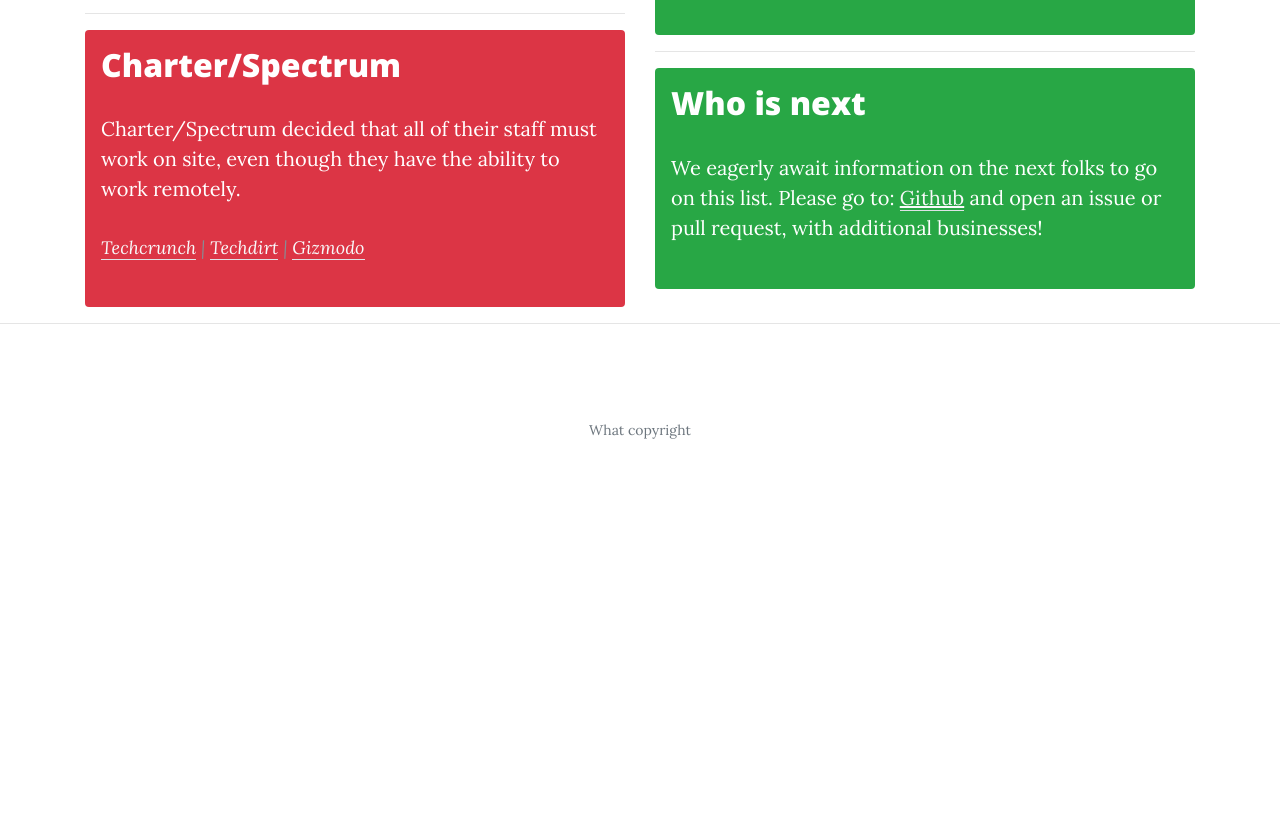
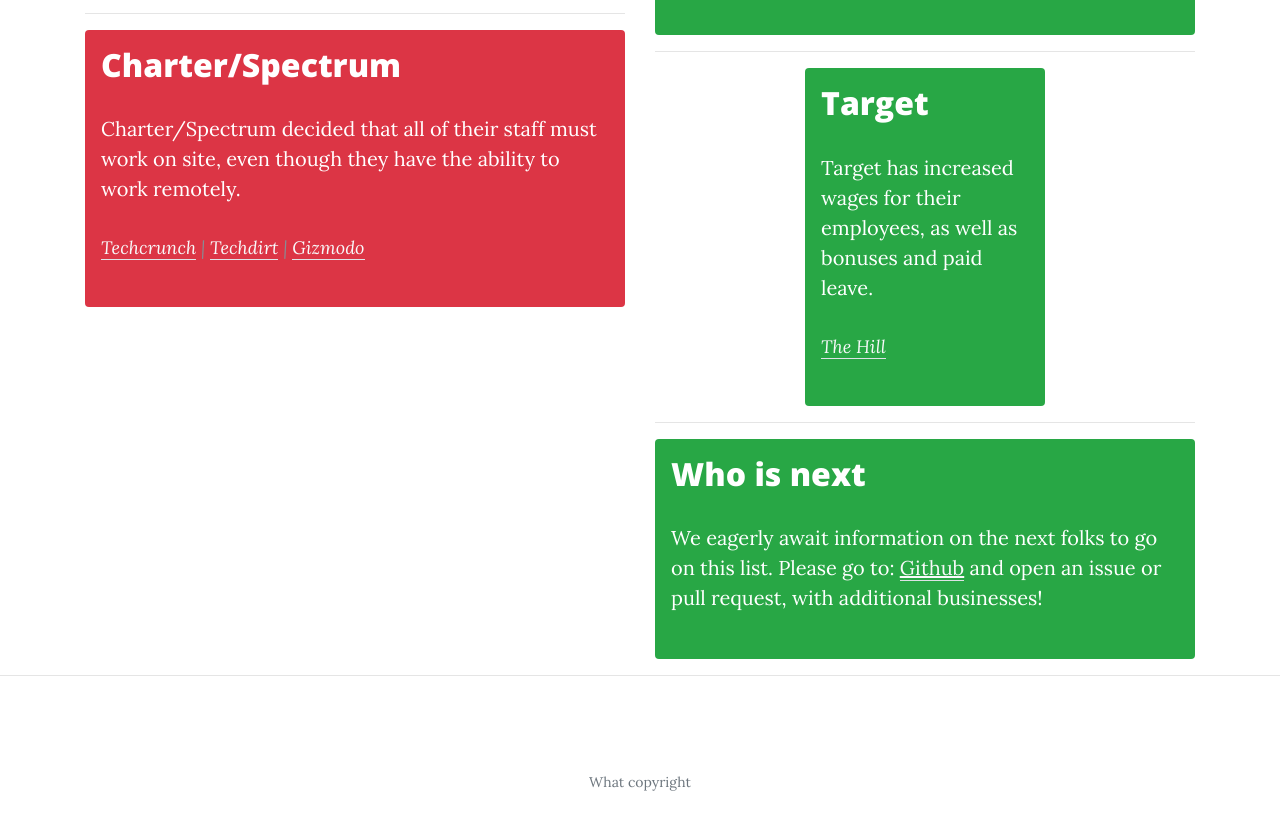
Before and after one commit to CovidBusinessList/CovidBusinessList.github.io, a plain HTML site: page index.html in a window 1280 px wide. Shown: the part 959-1789 px from the top of the page. Before the commit the page ends 1465 px from the top, so only its background shows below. Drawn offline with nearby package versions, Linux system fonts and the light colour scheme.

Commit message:
Added Target

```diff
--- a/index.html
+++ b/index.html
@@ -122,6 +122,18 @@
           <p class="post-meta"><a class="text-light border-bottom" href="http://www.startribune.com/cub-kowalski-s-others-give-raises-to-hourly-workers/568933152/">Star Tribune</a></p>
         </div>
         <hr>
+        <div class="col-lg-6 col-md-6 mx-auto">
+          <div class="post-preview bg-success rounded p-3 text-white">
+            <h2 class="post-title">
+              Target
+            </h2>
+            <p>
+              Target has increased wages for their employees, as well as bonuses and paid leave.
+            </p>
+            <p class="post-meta"><a class="text-light border-bottom" href="https://thehill.com/regulation/business/488733-target-announces-pay-raises-bonuses-and-new-paid-leave-policy-amid?fbclid=IwAR0KiN46CEshCpliqTSoGAAnP9_SIgh5e6qljcF36XzGw0vM41XLGs6aP4s">The Hill</a></p>
+          </div>
+        </div>
+        <hr>
         <div class="post-preview bg-success rounded p-3 text-white">
           <h2 class="post-title">
             Who is next
```
